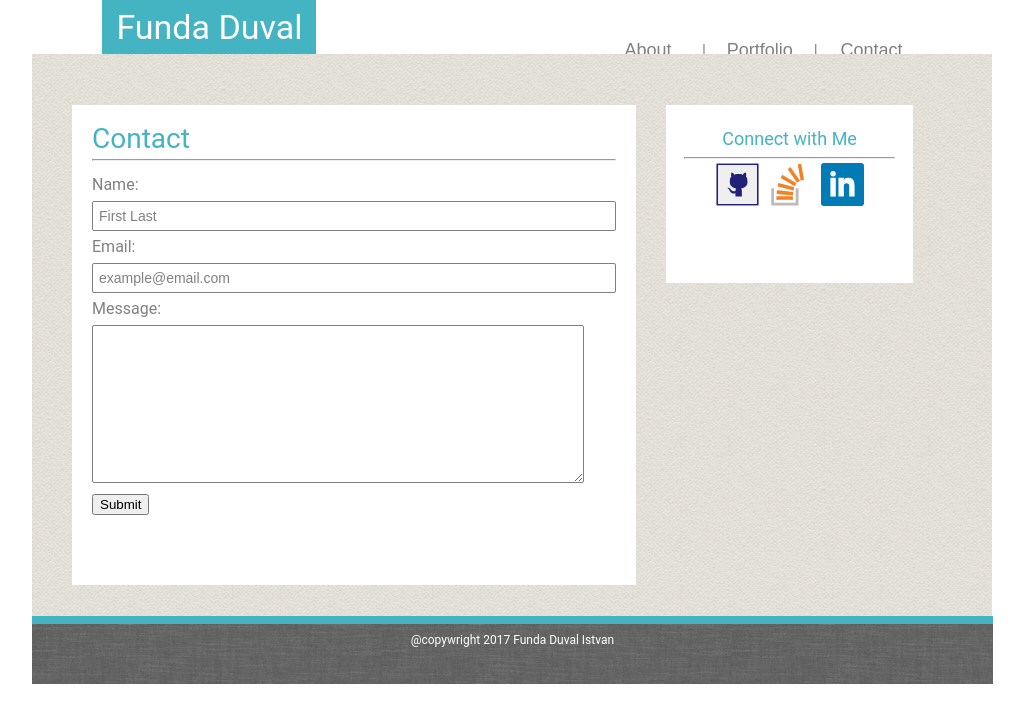
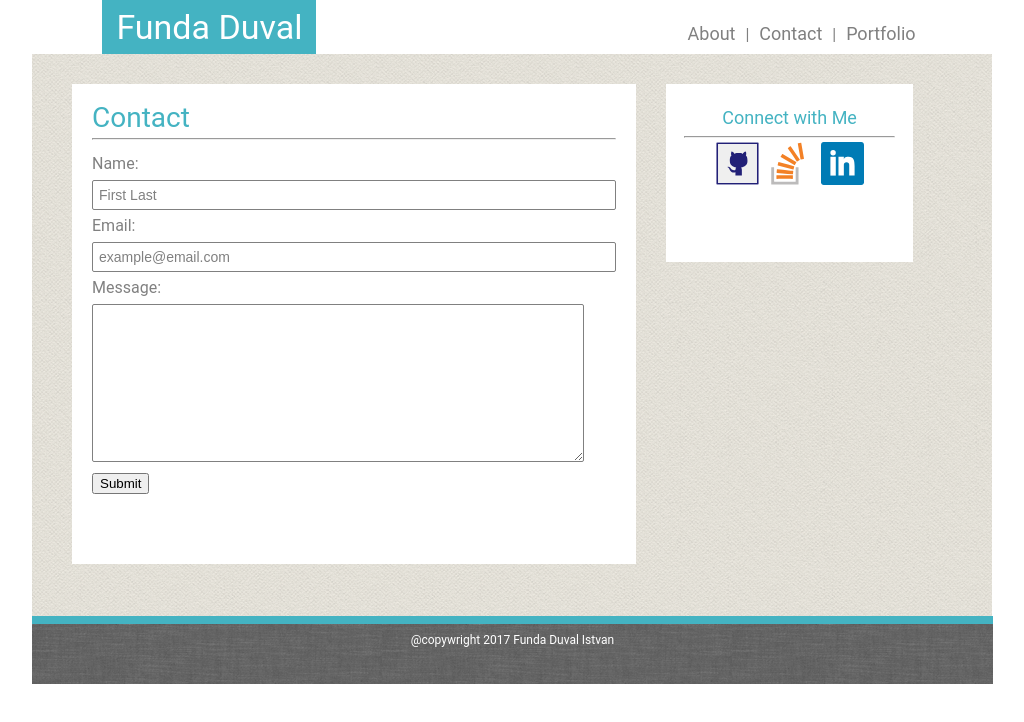
Before and after one commit to funduval/Basic-Portfolio, a plain HTML site: page contact.html in a window 1280 px wide. Shown: the whole page, without its empty margins (128-1152 px from the left). Drawn offline with Linux system fonts and the light colour scheme; files that its build step writes are made by us from their sources.

Commit message:
buttons into links

```diff
--- a/assets/css/style.css
+++ b/assets/css/style.css
@@ -47,7 +47,7 @@ footer {
 
 
 
-    button {
+    .button {
         border: none;
         background-color: white;
         font-size: 18px;
@@ -57,9 +57,10 @@ footer {
         padding:6px;
         -webkit-transition-duration: 0.4s; /* Safari */
         transition-duration: 0.4s;
+        text-decoration: none;
     }
 
-    button:hover {
+    .button:hover {
     background-color: #44b3c2;
     color: white;
     }
--- a/contact.html
+++ b/contact.html
@@ -14,13 +14,14 @@
     <h1>Funda Duval</h1>
     <ul id="headerMenu">
         <li>
-            <button type="button">About</button>
+            <a class="button" href="index.html">About</a>
         </li>|
         <li>
-            <button type="button">Portfolio</button>
+            <a class="button" href="contact.html">Contact</a>
         </li>|
         <li>
-            <button type="button">Contact</button>
+            <a class="button" href="portfolio.html">Portfolio
+            </a>
         </li>
     </ul>
     <div id="mainBody">
```
Also changed, not shown: index.html (+4 -3 lines), portfolio.html (+4 -3 lines).
